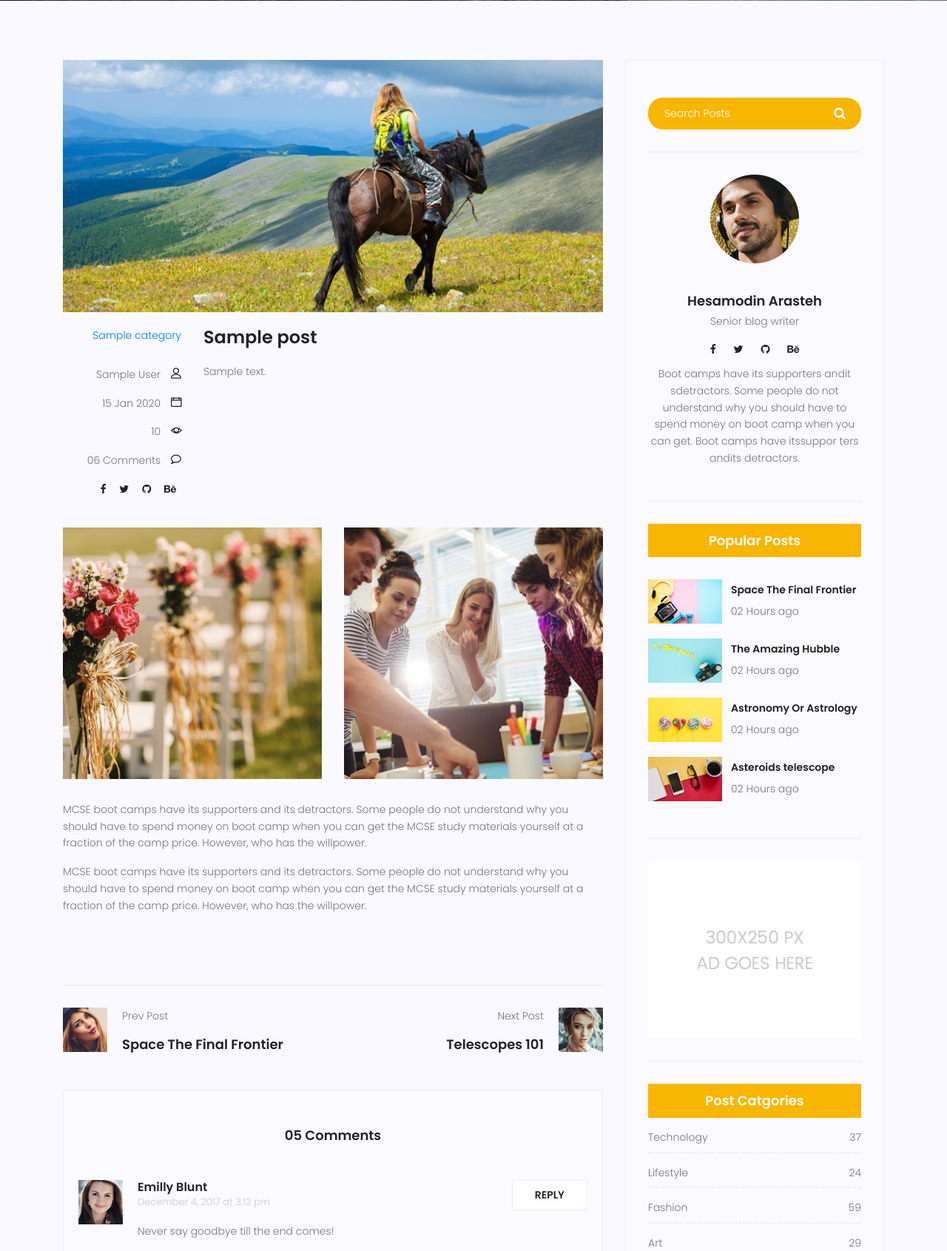
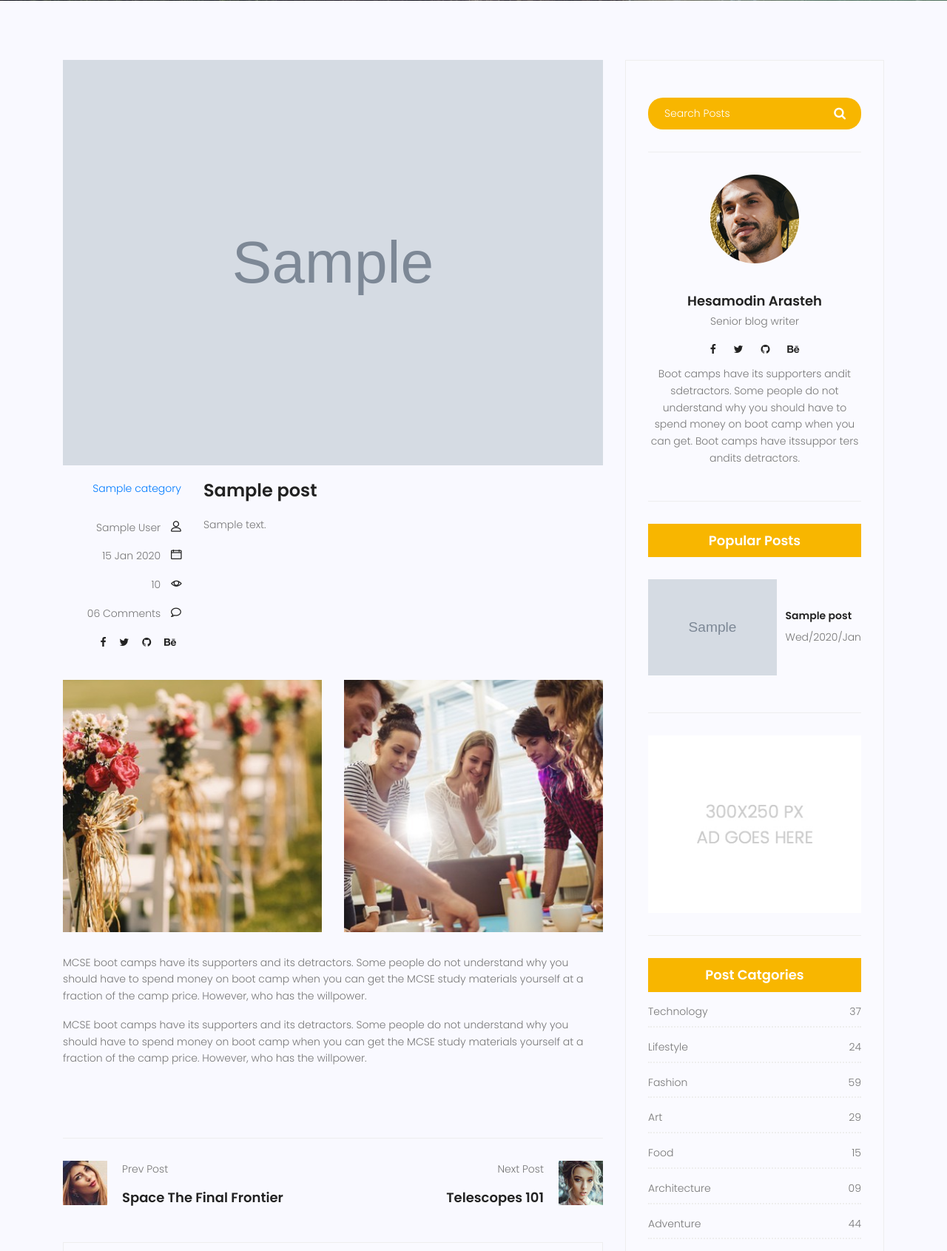
Before and after one commit to HesamArasteh13/travarl-website, a Django app: page /blog/1 in a window 1280 px wide. Shown: the part 339-2030 px from the top of the page at 74% size. Run offline with Django 5.2, Linux system fonts and the light colour scheme; tables that the repository leaves empty hold one stand-in row (values such as "Sample post"); grey boxes marked "Sample" are stand-in pictures; some libraries are stand-ins or nearby versions.

Commit message:
add media in setting and use inclosion tag in single , blog home.html and change pictures in admin panel

```diff
--- a/blog/templatetags/blog_tags.py
+++ b/blog/templatetags/blog_tags.py
@@ -17,7 +17,7 @@ def function ():
 def snipets (value , arg=50):
     return value[:arg]+ ' ...'
 
-@register.inclusion_tag('blog/popularposts.html')
-def popularposts ():
+@register.inclusion_tag('blog/blog-latest.posts.html')
+def latestposts ():
     posts = Post.objects.filter(status = 1).order_by('published_date')
     return {'posts':posts}
--- a/project/settings.py
+++ b/project/settings.py
@@ -120,6 +120,8 @@ STATIC_URL = 'static/'#STATIC_ROOT = 'static'
 STATIC_ROOT = BASE_DIR / 'statics/'
 STATICFILES_DIRS = [BASE_DIR / 'static']
 
+MEDIA_URL = 'media/'
+MEDIA_ROOT = BASE_DIR / 'media/'
 # Default primary key field type
 # https://docs.djangoproject.com/en/5.2/ref/settings/#default-auto-field
 
--- /dev/null
+++ b/template/blog/blog-latest.posts.html
@@ -0,0 +1,23 @@
+{% load static %}
+
+<div class="single-sidebar-widget popular-post-widget">
+    <h4 class="popular-title">Popular Posts</h4>
+    <div class="popular-post-list">
+        {% for post in posts %}
+        <div class="single-post-list d-flex flex-row align-items-center">
+            <div class="thumb">
+                <img class="img-fluid" src="{{post.image.url}}" alt="">
+            </div>
+
+            <div class="details">
+                <a href="{% url 'blog:single' test=post.id %}">
+
+                    <h6>{{post.title}}</h6>
+                </a>
+                <p>{{post.published_date|date:'D/Y/M'}}</p>
+            </div>
+
+        </div>
+        {% endfor %}
+    </div>
+</div>
--- a/template/blog/blog-single.html
+++ b/template/blog/blog-single.html
@@ -1,4 +1,5 @@
 {% load static %}
+{% load blog_tags %}
 <!DOCTYPE html>
 	<html lang="zxx" class="no-js">
 	<head>
@@ -106,7 +107,7 @@
 							<div class="single-post row">
 								<div class="col-lg-12">
 									<div class="feature-img">
-										<img class="img-fluid" src=" {% static 'img/blog/feature-img1.jpg' %}" alt="">
+										<img class="img-fluid" src=" {{posts.image.url}}" alt="">
 									</div>
 								</div>
 								<div class="col-lg-3  col-md-3 meta-details">
@@ -311,47 +312,7 @@
 			                        </form>
 								</div>
 								{% include 'blog/blog-writer.html' %}
-								<div class="single-sidebar-widget popular-post-widget">
-									<h4 class="popular-title">Popular Posts</h4>
-									<div class="popular-post-list">
-										<div class="single-post-list d-flex flex-row align-items-center">
-											<div class="thumb">
-												<img class="img-fluid" src=" {% static 'img/blog/pp1.jpg' %}" alt="">
-											</div>
-											<div class="details">
-												<a href="blog-single.html"><h6>Space The Final Frontier</h6></a>
-												<p>02 Hours ago</p>
-											</div>
-										</div>
-										<div class="single-post-list d-flex flex-row align-items-center">
-											<div class="thumb">
-												<img class="img-fluid" src=" {% static 'img/blog/pp2.jpg' %}" alt="">
-											</div>
-											<div class="details">
-												<a href="blog-single.html"><h6>The Amazing Hubble</h6></a>
-												<p>02 Hours ago</p>
-											</div>
-										</div>
-										<div class="single-post-list d-flex flex-row align-items-center">
-											<div class="thumb">
-												<img class="img-fluid" src=" {% static 'img/blog/pp3.jpg' %}" alt="">
-											</div>
-											<div class="details">
-												<a href="blog-single.html"><h6>Astronomy Or Astrology</h6></a>
-												<p>02 Hours ago</p>
-											</div>
-										</div>
-										<div class="single-post-list d-flex flex-row align-items-center">
-											<div class="thumb">
-												<img class="img-fluid" src=" {% static 'img/blog/pp4.jpg' %}" alt="">
-											</div>
-											<div class="details">
-												<a href="blog-single.html"><h6>Asteroids telescope</h6></a>
-												<p>02 Hours ago</p>
-											</div>
-										</div>
-									</div>
-								</div>
+								{% latestposts %}
 								{% include 'blog/blog-adds.html' %}
 								<div class="single-sidebar-widget post-category-widget">
 									<h4 class="category-title">Post Catgories</h4>
```
Also changed, not shown: template/blog/blog-home.html (+1 -41 lines), media/blog/product1_big.jpg (added), media/blog/product8_big.jpg (added).
